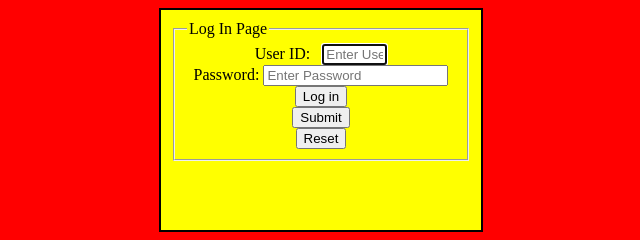
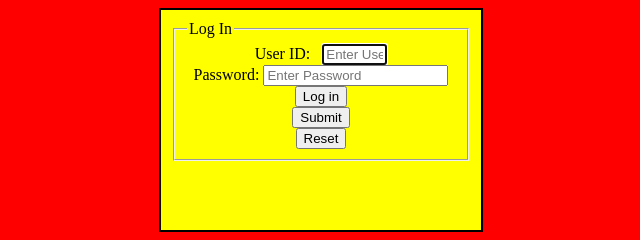
Before and after one commit to lavi-here/learing-git-and-github, a plain HTML site: page form.html in a window 1280 px wide. Shown: the full height of the page, 319-959 px from the left. Drawn offline with Linux system fonts and the light colour scheme.

Commit message:
added form.html

```diff
--- a/form.html
+++ b/form.html
@@ -21,7 +21,7 @@
     <div align="center">
     <form>
         <fieldset>
-            <legend>Log In Page</legend>
+            <legend>Log In</legend>
         User ID: &nbsp; <input type="text" name="userid" placeholder="Enter User ID" autofocus required maxlength="5" size="5">
         <br>
         Password: <input type="password" name="password" placeholder="Enter Password" <autofocus></autofocus>
```
